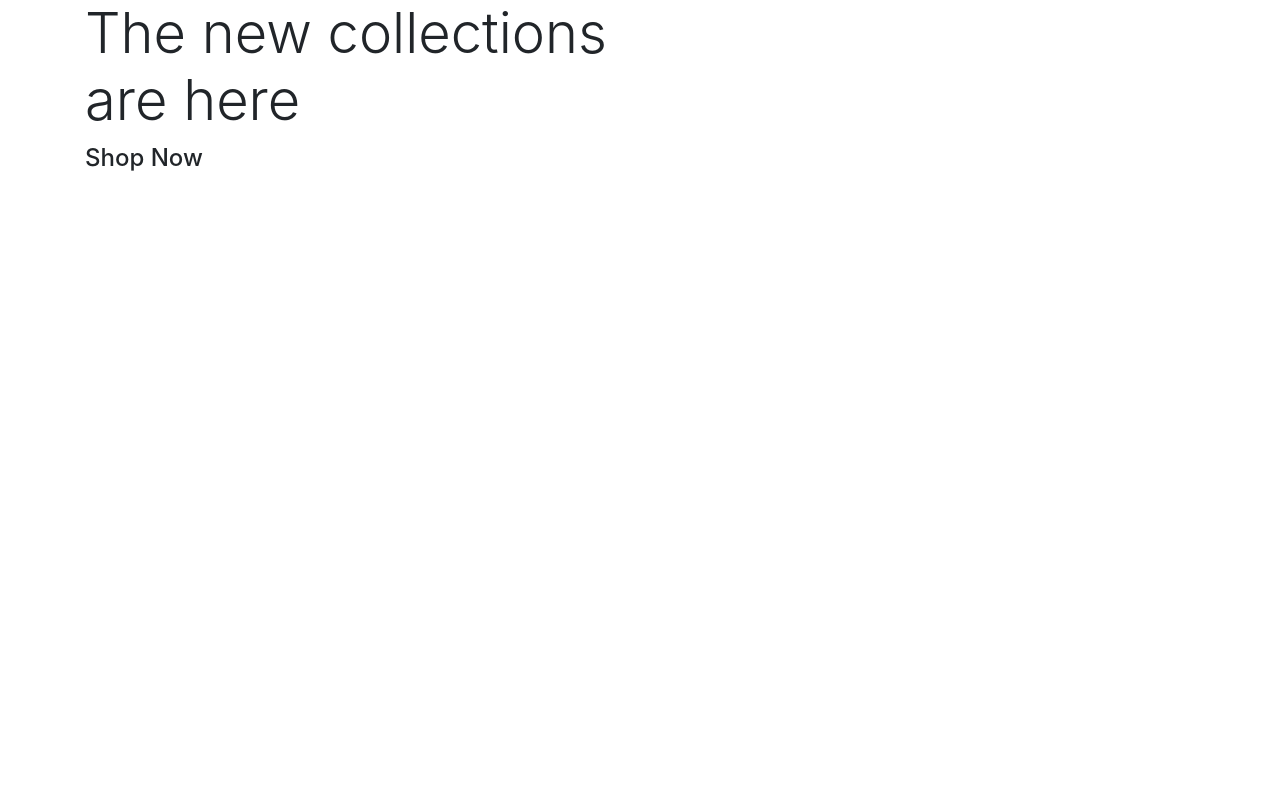
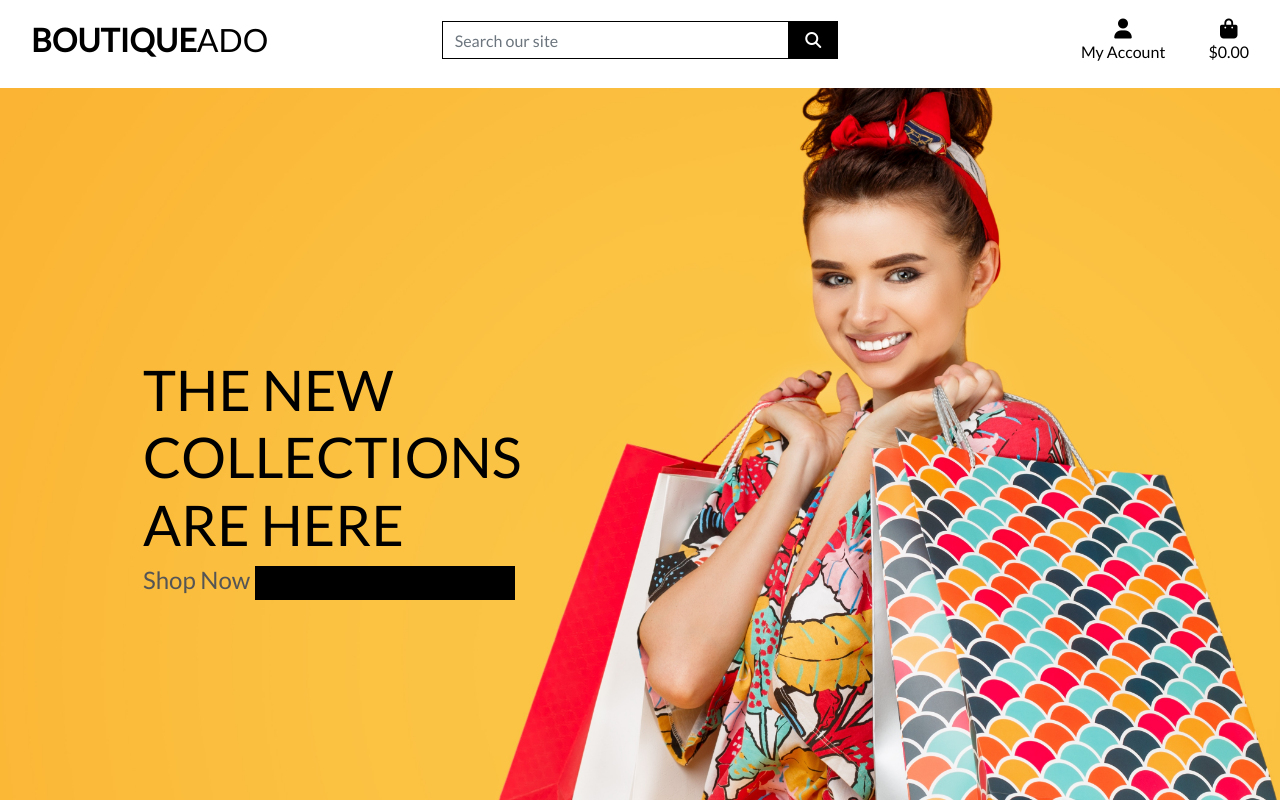
Before and after one commit to rootcanopy/django-boutique, a Django app: page / in a window 1280 px wide. Run offline with Django 3.2, Linux system fonts and the light colour scheme; some libraries are stand-ins or nearby versions.

Commit message:
just before the includes file

```diff
--- a/boutique_ado/settings.py
+++ b/boutique_ado/settings.py
@@ -147,3 +147,7 @@ USE_TZ = True
 # https://docs.djangoproject.com/en/3.0/howto/static-files/
 
 STATIC_URL = '/static/'
+STATICFILES_DIRS = (os.path.join(BASE_DIR, 'static'),)
+
+MEDIA_URL = '/media/'
+MEDIA_ROOT = os.path.join(BASE_DIR, 'media')
--- a/boutique_ado/urls.py
+++ b/boutique_ado/urls.py
@@ -15,9 +15,11 @@ Including another URLconf
 """
 from django.contrib import admin
 from django.urls import path, include
+from django.conf import settings
+from django.conf.urls.static import static
 
 urlpatterns = [
     path('admin/', admin.site.urls),
     path('accounts/', include('allauth.urls')),
     path('', include('home.urls')),
-]
+] + static(settings.MEDIA_URL, document_root=settings.MEDIA_ROOT)
--- a/home/templates/home/index.html
+++ b/home/templates/home/index.html
@@ -18,7 +18,7 @@
                 </h1>
                 <div>
                     <h4> Shop Now
-                        <a href="" class="shop-now-button btn btn-lg rounded-0 text-uppercase py-3"</a>
+                        <a href="" class="shop-now-button btn btn-lg rounded-0 text-uppercase py-3"></a>
                     </h4>
                 </div>
             </div>
--- /dev/null
+++ b/static/css/base.css
@@ -0,0 +1,81 @@
+html {
+    height: 100%;
+}
+
+body {
+    background: url('/media/homepage_background_cropped.jpg') no-repeat center center fixed;
+    background-size: cover;
+    height: calc(100vh - 164px);
+    color: #555;
+    font-family: 'Lato';
+}
+
+/* from Bulma */
+.icon {
+    align-items: center;
+    display: inline-flex;
+    justify-content: center;
+    height: 1.5rem;
+    width: 1.5rem;
+}
+
+.logo-font {
+    text-transform: uppercase;
+}
+
+.main-logo-link {
+    width: fit-content;
+}
+
+.shop-now-button {
+    background: black;
+    color: white;
+    min-width: 260px;
+}
+
+.btn-black {
+    background: black;
+    color: white;
+}
+
+.shop-now-button:hover,
+.shop-now-button:active,
+.shop-now-button:focus,
+.btn-black:hover,
+.btn-black:active,
+.btn-black:focus {
+    background: #222;
+    color: white;
+}
+
+.text-black {
+    color: #000 !important;
+}
+
+.border-black {
+    border: 1px solid black !important;
+}
+
+/* -------------------------------- Media Queries */
+
+/* Slightly larger container on xl screens */
+@media (min-width: 1200px) {
+    .container {
+        max-width: 80%;
+    }
+}
+
+/* fixed top navbar only on medium and up */
+@media (min-width: 992px) {
+    .fixed-top-desktop-only {
+        position: fixed;
+        top: 0;
+        right: 0;
+        left: 0;
+        z-index: 1030;
+    }
+
+    .header-container {
+        padding-top: 164px;
+    }
+}
--- a/templates/base.html
+++ b/templates/base.html
@@ -8,8 +8,8 @@
     <!-- Required meta tags -->
     {% block meta %}
         <meta http-equiv="X-UA-Compatible" content="ie=edge">
-        <meta charset=" utf-8 ">
-        <meta name="viewport " content="width=device-width, initial-scale=1, shrink-to-fit=no ">
+        <meta charset="utf-8">
+        <meta name="viewport" content="width=device-width, initial-scale=1, shrink-to-fit=no">
     {% endblock %}
 
     {% block extra_meta %}
@@ -17,7 +17,9 @@
 
     <!-- Bootstrap CSS -->
     {% block corecss %}
-        <link rel="stylesheet " href="https://stackpath.bootstrapcdn.com/bootstrap/4.4.1/css/bootstrap.min.css " crossorigin="anonymous " />
+        <link rel="stylesheet" href="https://stackpath.bootstrapcdn.com/bootstrap/4.4.1/css/bootstrap.min.css" crossorigin="anonymous" />
+        <link href="https://fonts.googleapis.com/css2?family=Lato&display=swap" rel="stylesheet">
+        <link rel="stylesheet" href="{% static 'css/base.css' %}">
     {% endblock %}
 
     {% block extra_css %}
@@ -25,9 +27,10 @@
 
     <!-- Javascripts -->
     {% block core_js %}
-        <script src="https://code.jquery.com/jquery-3.4.1.slim.min.js "integrity="sha384-J6qa4849blE2+poT4WnyKhv5vZF5SrPo0iEjwBvKU7imGFAV0wwj1yYfoRSJoZ+n "crossorigin="anonymous "></script>
-        <script src="https://cdn.jsdelivr.net/npm/popper.js@1.16.0/dist/umd/popper.min.js "integrity="sha384-Q6E9RHvbIyZFJoft+2mJbHaEWldlvI9IOYy5n3zV9zzTtmI3UksdQRVvoxMfooAo "crossorigin="anonymous "></script>
-        <script src="https://stackpath.bootstrapcdn.com/bootstrap/4.4.1/js/bootstrap.min.js "integrity="sha384-wfSDF2E50Y2D1uUdj0O3uMBJnjuUD4Ih7YwaYd1iqfktj0Uod8GCExl3Og8ifwB6 "crossorigin="anonymous "></script>
+        <script src="https://kit.fontawesome.com/775e03a8f5.js" crossorigin="anonymous"></script>
+        <script src="https://code.jquery.com/jquery-3.4.1.slim.min.js" integrity="sha384-J6qa4849blE2+poT4WnyKhv5vZF5SrPo0iEjwBvKU7imGFAV0wwj1yYfoRSJoZ+n" crossorigin="anonymous"></script>
+        <script src="https://cdn.jsdelivr.net/npm/popper.js@1.16.0/dist/umd/popper.min.js" integrity="sha384-Q6E9RHvbIyZFJoft+2mJbHaEWldlvI9IOYy5n3zV9zzTtmI3UksdQRVvoxMfooAo" crossorigin="anonymous"></script>
+        <script src="https://stackpath.bootstrapcdn.com/bootstrap/4.4.1/js/bootstrap.min.js" integrity="sha384-wfSDF2E50Y2D1uUdj0O3uMBJnjuUD4Ih7YwaYd1iqfktj0Uod8GCExl3Og8ifwB6" crossorigin="anonymous"></script>
     {% endblock %}
 
     {% block extra_js %}
@@ -38,7 +41,78 @@
 </head>
 
 <body>
-    <header class="container-fluid fixed-top">   </header>
+    <header class="container-fluid fixed-top">
+        <div id="top-nav" class="row bg-white pt-lg-2 d-none d-lg-flex">
+            <div class="col-12 col-lg-4 my-auto py-1 py-lg-0 text-center text-lg-left">
+                <a href="{% url 'home' %}" class="nav-link main-logo-link">
+                    <h2 class="logo-font text-black my-0"><strong>Boutique</strong>Ado</h2>
+                </a>
+            </div>
+
+            <div class="col-12 col-lg-4 my-auto py-lg-0">
+                <form method="GET" action="">
+                    <div class="input-group w-100">
+                        <input class="form-control border border-black rounded-0" type="text" name="q" placeholder="Search our site" />
+                        <div class="input-group-append">
+                            <button class="form-control btn btn-black border border-black rounded-0" type="submit">
+                                <span class="icon">
+                                    <i class="fas fa-search"></i>
+                                </span>
+                            </button>
+                        </div>
+                    </div>
+                </form>
+            </div>
+
+            <div class="col-12 col-lg-4 my-auto py-lg-0">
+                <ul class="list-inline list-unstyled text-center text-lg-right my-0">
+                    <li class="list-inline-item dropdown">
+                        <a class="text-black nav-link" href="#" id="user-option" data-toggle="dropdown" aria-haspopup="true" aria-expanded="false">
+                            <div class="text-center">
+                                <div><i class="fas fa-user fa-lg"></i></div>
+                                <p class="my-0">My Account</p>
+                            </div>
+                        </a>
+                        <div class="dropdown-menu border-0" aria-labelledby="user-options">
+                            {% if request.user.is_authenticated %}
+                                {% if request.user.is_superuser %}
+                                    <a href="" class="dropdown-item">Product Management</a>
+                                {% endif %}
+                                <a href="" class="dropdown-item">My Profile</a>
+                                <a href="{% url 'account_logout' %}" class="dropdown-item">Logout</a>
+                            {% else %}
+                                <a href="{ url 'account_signup' }" class="dropdown-item">Register</a>
+                                <a href="{% url 'account_login' %}" class="dropdown-item">Login</a>
+                            {% endif %}
+                        </div>
+                    </li>
+                    <li class="list-inline-item">
+                        <a class="{% if grand_total %} text-info font-weight-bold{% else %} text-black {% endif %} nav-link" href="">
+                            <div class="text-center">
+                                <div><i class="fa fa-shopping-bag fa-lg"></i></div>
+                                <p class="my-0">
+                                    {% if grand_total %}
+                                        ${{ grand_total|floatformat:2 }}
+                                    {% else %}
+                                        $0.00
+                                    {% endif %}
+                                </p>
+                            </div>
+                        </a>
+                    </li>
+                </ul>
+            </div>
+        </div>
+
+        <div class="row bg-white">
+            <nav class="navbar navbar-expand-lg navbar-light w-100">
+                <button class="navbar-toggler" type="button" data-toggle="collapse" data-target="#main-nav" aria-controls="main-nav" aria-expanded="false" aria-label="Toggle navigation">
+                    <span class="navbar-toggler-icon"></span>
+                </button>
+            </nav>
+        </div>
+    </header>
+
 
     {% if messages %}
         <div class="message-container"></div>
```
Also changed, not shown: media/homepage_background_cropped.jpg (added), templates/includes/main-nav.html (added), templates/includes/mobile-top-header.html (added).
